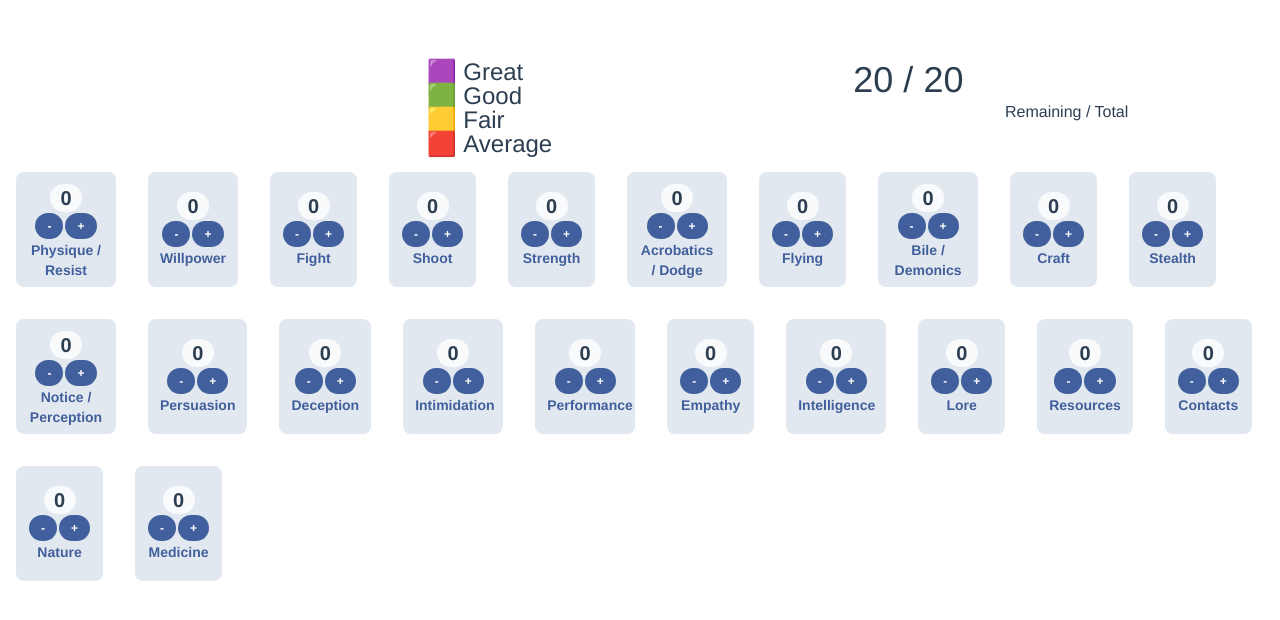
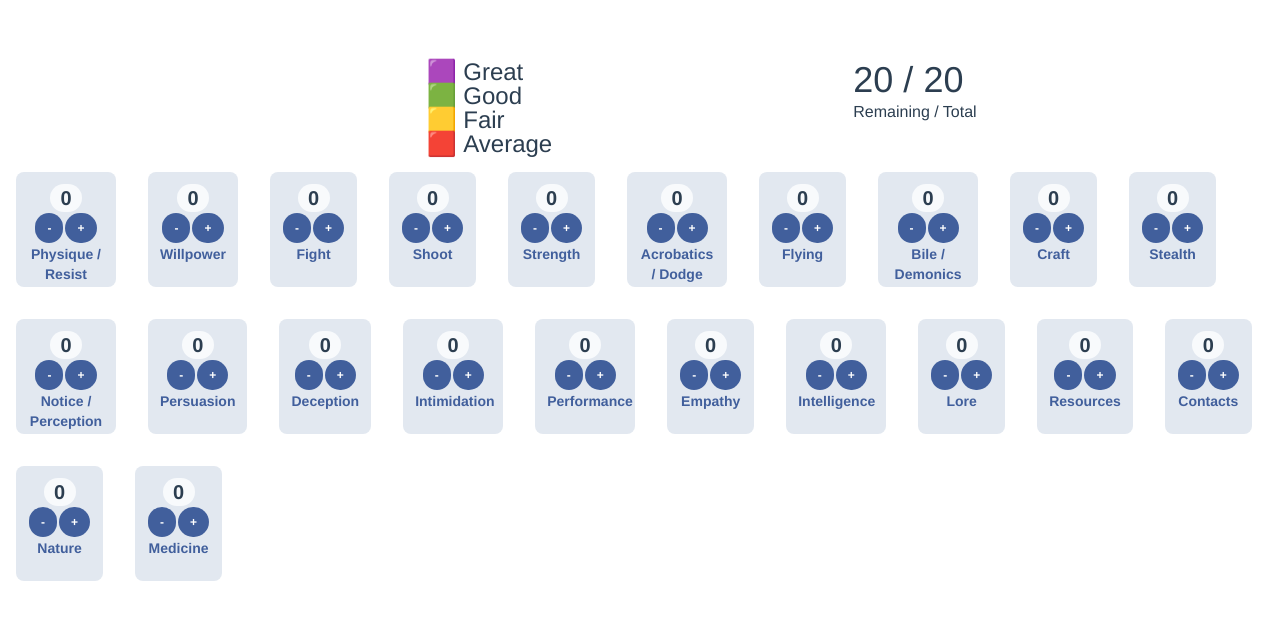
Before and after one commit to johncarmack1984/toh-skill-builder, a Vue app: page / in a window 1280 px wide. Shown: the top 620 px of the page. Built offline with nearby package versions, Linux system fonts and the light colour scheme.

Commit message:
Update HelloWorld.vue

```diff
--- a/src/components/HelloWorld.vue
+++ b/src/components/HelloWorld.vue
@@ -46,7 +46,7 @@ export default {
 </script>
 
 <template>
-  <div class="container mx-auto">
+  <div class="mx-auto w-screen">
     <div class="flex flex-row flex-wrap justify-around">
       <div class="text-2xl basis-1/3 content-start">
         <ul class="flex flex-row flex-nowrap leading-none">&nbsp;<li v-for="n in purpSquares()">🟪</li></ul>
@@ -60,8 +60,8 @@ export default {
         <ul class="flex flex-row flex-nowrap leading-none">🟨&nbsp;Fair</ul>
         <ul class="flex flex-row flex-nowrap leading-none">🟥&nbsp;Average</ul>
       </div>
-      <div class="basis-1/3">
-        <div class="mx-auto flex flex-row flex-nowrap items-center text-4xl">
+      <div class="basis-1/3 content-start items-start text-left">
+        <div class="mx-auto flex flex-row flex-nowrap text-4xl">
           {{ remainingPoints }} /&nbsp;
           <input
             type="number"
@@ -79,7 +79,7 @@ export default {
           v-for="skill in skills"
           :key="skill.name"
           :value="skill.value"
-          class="rounded-lg bg-slate-200 m-4 p-3 max-w-[100px] h-[115px] content-center"
+          class="rounded-lg bg-slate-200 m-4 p-3 max-w-[100px] h-[115px]"
         >
           <div><input type="text" readonly :min="0" :max="4" class="text-xl font-bold w-8 bg-slate-50 rounded text-center rounded-full" v-model="skill.value" /> </div>
           <button
@@ -87,7 +87,7 @@ export default {
             @click="skill.value--;"
             class="
               text-xs font-bold bg-blue-dark hover:bg-blue-400 transition-colors
-              rounded-full px-[12px] py-[5px] m-[1px] text-white focus:ring-2 ring-blue-500
+              rounded-full px-[12px] py-[7px] m-[1px] text-white focus:ring-2 ring-blue-500
             "
           >
               -
@@ -97,7 +97,7 @@ export default {
             @click="skill.value++;"
             class="
               text-xs font-bold bg-blue-dark hover:bg-blue-400 transition-colors
-              rounded-full px-[12px] py-[5px] m-[1px] text-white focus:ring-2 ring-blue-500
+              rounded-full px-[12px] py-[7px] m-[1px] text-white focus:ring-2 ring-blue-500
             "
           >
                +
```
